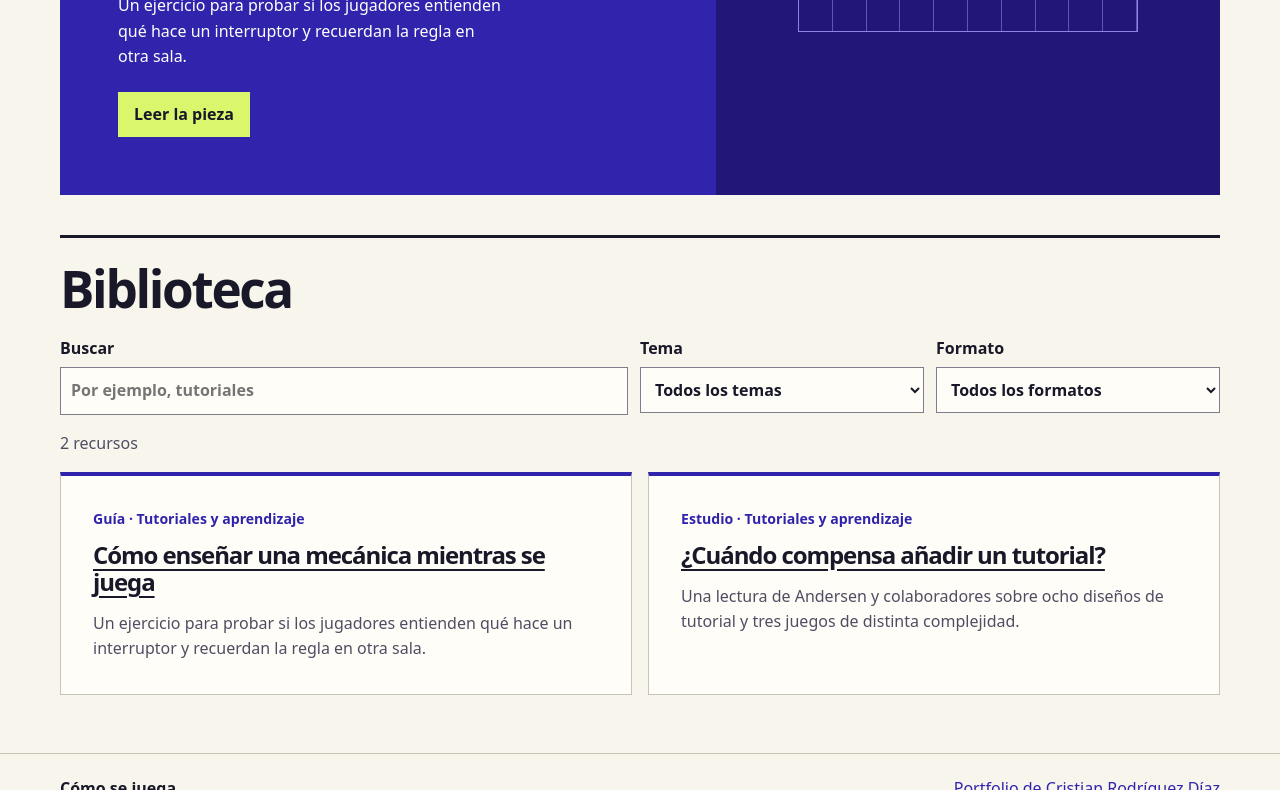
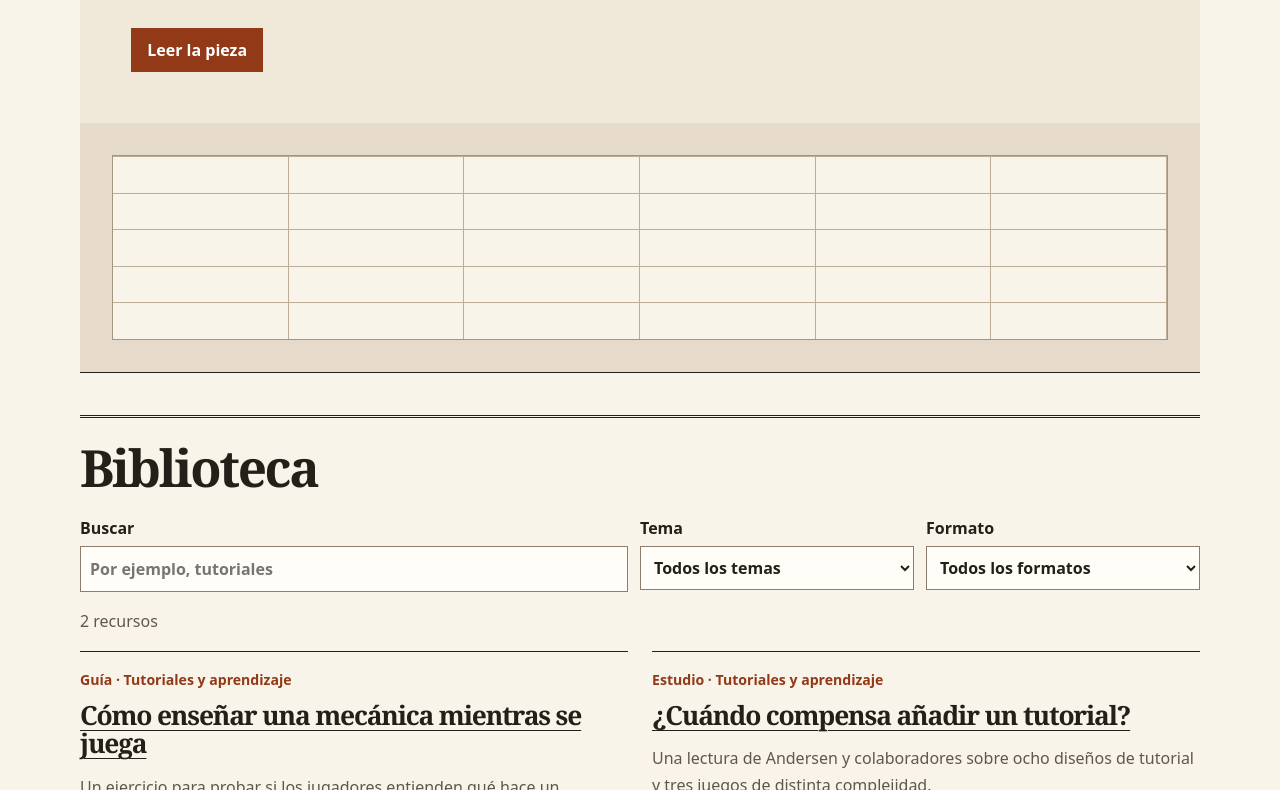
Before and after one commit to HatorrCR/portfolio, a plain HTML site: page como-se-juega.html in a window 1280 px wide. Shown: the part 723-1513 px from the top of the page. Drawn offline with Linux system fonts and the light colour scheme.

Commit message:
Actualizar estilos/como-se-juega.css

```diff
--- a/estilos/como-se-juega.css
+++ b/estilos/como-se-juega.css
@@ -1,63 +1,62 @@
 :root {
   color-scheme: light;
-  --papel: #f8f5ed;
-  --tinta: #191828;
-  --secundario: #504d62;
-  --linea: #c8c2b8;
-  --azul: #3024ad;
-  --lima: #d9f66c;
-  --focus: #b44900;
+  --papel: #f8f4ea;
+  --tinta: #222019;
+  --secundario: #61564a;
+  --linea: #cec3b3;
+  --acento: #923918;
+  --focus: #923918;
+  --titulares: Georgia, 'Times New Roman', serif;
 }
 * { box-sizing: border-box; }
-body { margin: 0; background: var(--papel); color: var(--tinta); font: 1rem/1.6 system-ui, sans-serif; }
+body { margin: 0; background: var(--papel); color: var(--tinta); font: 1rem/1.65 system-ui, sans-serif; }
 [hidden] { display: none !important; }
-.marco { width: min(1160px, calc(100% - 42px)); margin-inline: auto; }
-a { color: var(--azul); text-underline-offset: .22em; }
-.cabecera { border-top: 7px solid var(--azul); border-bottom: 1px solid var(--linea); }
-.identidad { padding-block: clamp(18px, 4vw, 38px); }
-.marca { color: var(--tinta); font-size: clamp(2.15rem, 6vw, 4.5rem); font-weight: 900; letter-spacing: -.085em; line-height: 1; text-decoration: none; }
-.marca span { color: var(--azul); }
-.barra { display: flex; gap: 28px; border-top: 1px solid var(--linea); padding-block: 10px; }
-.barra a { font-weight: 700; }
-.presentacion { padding-block: 25px; }
-h1, h2, h3 { line-height: 1.13; letter-spacing: -.045em; margin: 0; }
-.presentacion h1 { font-size: clamp(1.3rem, 3vw, 2rem); }
+.marco { width: min(1120px, calc(100% - 42px)); margin-inline: auto; }
+a { color: var(--acento); text-underline-offset: .2em; }
+.cabecera { border-top: 6px solid var(--acento); border-bottom: 1px solid var(--linea); }
+.identidad { padding-block: clamp(18px, 4vw, 36px); }
+.marca { color: var(--tinta); font: 700 clamp(2.8rem, 7.5vw, 5.4rem)/1 var(--titulares); letter-spacing: -.08em; text-decoration: none; }
+.marca span { color: var(--acento); }
+.barra { display: flex; gap: 30px; border-top: 1px solid var(--linea); padding-block: 10px; }
+.barra a { color: var(--tinta); font-weight: 700; text-decoration: none; }
+.barra a:hover { text-decoration: underline; }
+.presentacion { padding-block: 24px; }
+h1, h2, h3 { font-family: var(--titulares); line-height: 1.08; letter-spacing: -.045em; margin: 0; }
+.presentacion h1 { font-size: clamp(1.45rem, 3vw, 2rem); }
 .presentacion p { margin: 6px 0 0; color: var(--secundario); }
-.destacado { display: grid; grid-template-columns: 1.3fr 1fr; background: var(--azul); color: white; }
-.destacado-texto { padding: clamp(24px, 5vw, 58px); }
-.destacado .meta { color: var(--lima); }
-.destacado h2 { font-size: clamp(2rem, 5vw, 4.25rem); max-width: 14ch; }
-.destacado-texto > p:not(.meta) { max-width: 42ch; margin-block: 16px 22px; }
-.boton { display: inline-block; padding: 10px 16px; background: var(--lima); color: var(--tinta); font-weight: 800; text-decoration: none; }
+.destacado { display: grid; border-block: 1px solid var(--tinta); background: #f0e8d9; }
+.destacado.con-esquema { grid-template-columns: 1.15fr 1fr; }
+.destacado-texto { padding: clamp(22px, 4vw, 54px); }
+.destacado h2 { font-size: clamp(2.4rem, 5.4vw, 4.25rem); max-width: 15ch; }
+.destacado-texto > p:not(.meta) { max-width: 44ch; margin-block: 15px 23px; }
+.boton { display: inline-block; padding: 9px 16px; background: var(--acento); color: white; font-weight: 750; text-decoration: none; }
 .boton:hover { text-decoration: underline; }
-.destacado-grafico { display: grid; place-items: center; min-height: 210px; padding: 26px; background: #221779; }
-.tablero { position: relative; width: min(100%, 340px); aspect-ratio: 1.25; isolation: isolate; border: 1px solid #8f83e4; background: repeating-linear-gradient(90deg, transparent 0 calc(10% - 1px), #6255b5 calc(10% - 1px) 10%), repeating-linear-gradient(0deg, transparent 0 calc(12.5% - 1px), #6255b5 calc(12.5% - 1px) 12.5%); }
-.tablero span { position: absolute; background: var(--lima); }
-.tramo-a { left: 15%; top: 68%; width: 31%; height: 5%; }
-.tramo-b { left: 43%; top: 30%; width: 4%; height: 41%; }
-.tramo-c { left: 43%; top: 30%; width: 32%; height: 5%; }
-.tablero .inicio, .tablero .meta-grafica { width: 10%; aspect-ratio: 1; transform: translate(-50%, -50%); }
-.tablero .inicio { left: 15%; top: 70.5%; border-radius: 50%; background: var(--papel); }
-.tablero .meta-grafica { left: 75%; top: 32.5%; border: 3px solid var(--lima); background: #221779; }
-#catalogo { border-top: 3px solid var(--tinta); margin-top: 40px; padding-block: 22px 58px; }
-#catalogo h2 { font-size: clamp(2rem, 4vw, 3.4rem); margin-bottom: 18px; }
+.boton:focus-visible { outline-color: var(--tinta); }
+.destacado-grafico { display: grid; align-content: center; gap: 12px; margin: 0; padding: clamp(16px, 3vw, 32px); background: #e6dbca; }
+.tablero { position: relative; display: grid; grid-template-columns: repeat(6,1fr); grid-template-rows: repeat(5,minmax(29px,1fr)); min-height: 185px; border: 1px solid #a39681; background: repeating-linear-gradient(90deg, transparent 0 calc(16.6667% - 1px), #bbad97 calc(16.6667% - 1px) 16.6667%), repeating-linear-gradient(0deg, transparent 0 calc(20% - 1px), #bbad97 calc(20% - 1px) 20%), #f8f4ea; }
+.zona-visible { grid-area: 2 / 2 / 5 / 6; background: #f0d6c0; border: 1px dashed #923918; }
+.pieza { z-index: 1; align-self: center; justify-self: center; color: var(--tinta); background: #fbf7ef; border: 1px solid #96836d; padding: 2px 6px; font-size: .8rem; font-weight: 750; white-space: nowrap; }
+.entrada { grid-area: 4 / 1 / 5 / 3; }
+.interruptor { grid-area: 3 / 2 / 4 / 4; }
+.puerta { grid-area: 2 / 4 / 3 / 6; }
+.conexion { grid-area: 2 / 3 / 4 / 5; margin: 18px 0; border-bottom: 2px solid var(--acento); border-right: 2px solid var(--acento); }
+figcaption { color: var(--secundario); font-size: .875rem; }
+#catalogo { border-top: 3px double var(--tinta); margin-top: 42px; padding-block: 22px 56px; }
+#catalogo h2 { font-size: clamp(2rem, 4vw, 3.35rem); margin-bottom: 19px; }
 .filtros { display: grid; grid-template-columns: 2fr 1fr 1fr; gap: 12px; }
 .filtros label { font-weight: 700; }
-input, select { display: block; width: 100%; margin-top: 5px; padding: 10px; background: #fffdf8; color: var(--tinta); border: 1px solid #817b8c; border-radius: 0; font: inherit; }
+input, select { display: block; width: 100%; margin-top: 5px; padding: 9px; background: #fffdf7; color: var(--tinta); border: 1px solid #8e7d6b; border-radius: 0; font: inherit; }
 #estado { color: var(--secundario); }
-.rejilla { display: grid; grid-template-columns: repeat(2,minmax(0,1fr)); gap: 16px; }
-.ficha, #lectura { border: 1px solid var(--linea); background: #fffdf8; padding: clamp(18px,4vw,32px); }
-.ficha { border-top: 4px solid var(--azul); }
-.ficha h3 { font-size: 1.5rem; margin-top: 9px; }
-.ficha a { color: var(--tinta); }
+.rejilla { display: grid; grid-template-columns: repeat(2,minmax(0,1fr)); gap: 24px; }
+.ficha { border-top: 1px solid var(--tinta); padding: 16px 0 8px; }
+.ficha h3 { font-size: 1.65rem; margin-top: 8px; }
+.ficha a { color: var(--tinta); text-decoration-thickness: 1px; }
 .ficha p { color: var(--secundario); margin-bottom: 0; }
-.meta { color: var(--azul); font-size: .88rem; font-weight: 800; margin: 0 0 10px; }
-#lectura { max-width: 76ch; margin-block: 32px; }
-#lectura h1 { font-size: clamp(2rem, 5vw, 3.35rem); margin-block: 16px; }
+.meta { color: var(--acento); font-size: .88rem; font-weight: 750; margin: 0 0 10px; }
+#lectura { max-width: 72ch; margin-block: 32px; border-top: 1px solid var(--tinta); padding-block: 18px; }
+#lectura h1 { font-size: clamp(2.15rem, 5vw, 3.5rem); margin-block: 16px; }
 footer { border-top: 1px solid var(--linea); }
 .pie { padding-block: 22px; display: flex; gap: 8px 24px; justify-content: space-between; flex-wrap: wrap; }
 @media (max-width: 690px) {
-  .destacado, .rejilla, .filtros { grid-template-columns: 1fr; }
-  .destacado-grafico { padding: 18px; }
-  .tablero { width: min(100%, 230px); }
+  .destacado.con-esquema, .rejilla, .filtros { grid-template-columns: 1fr; }
 }
```
